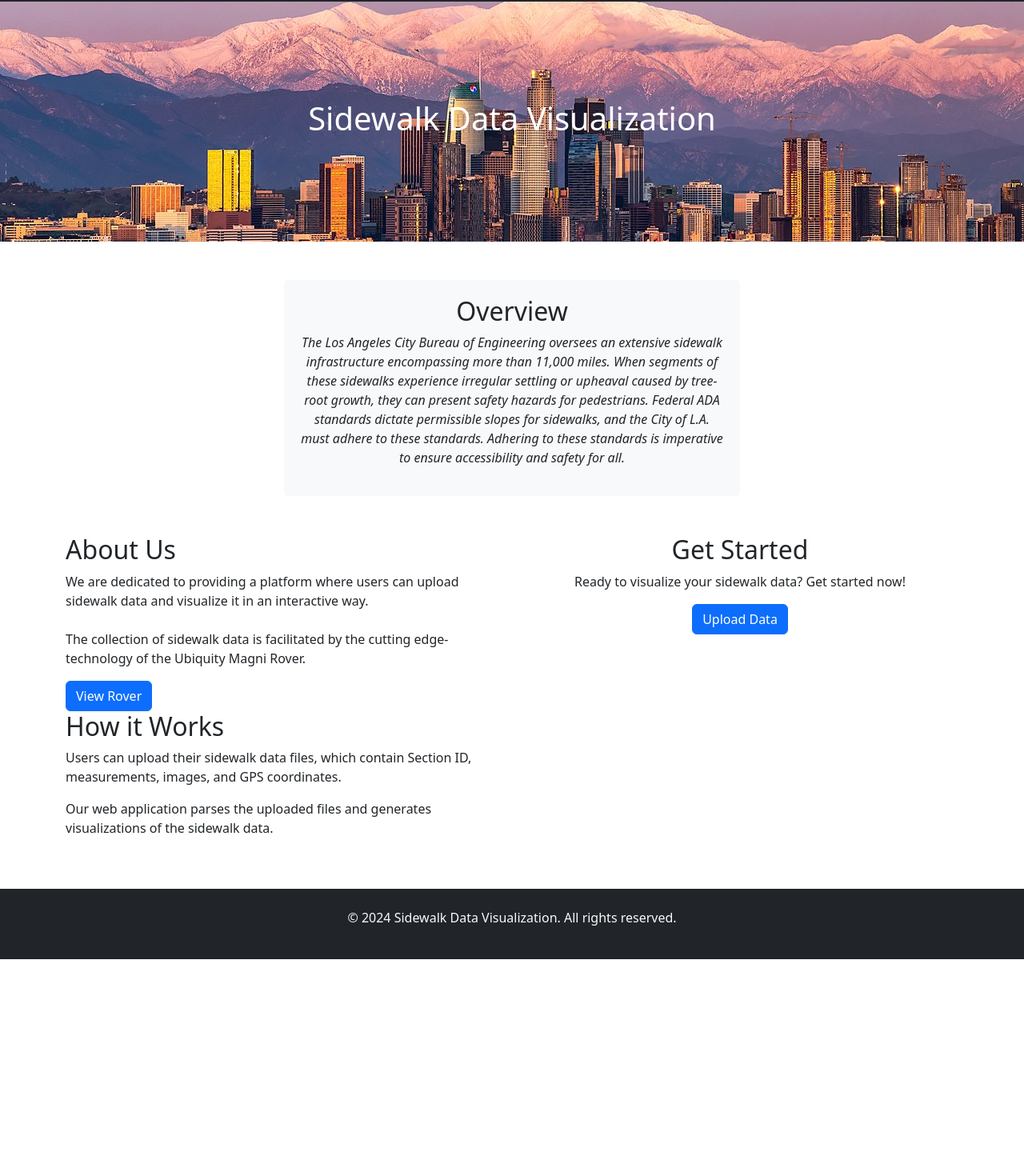
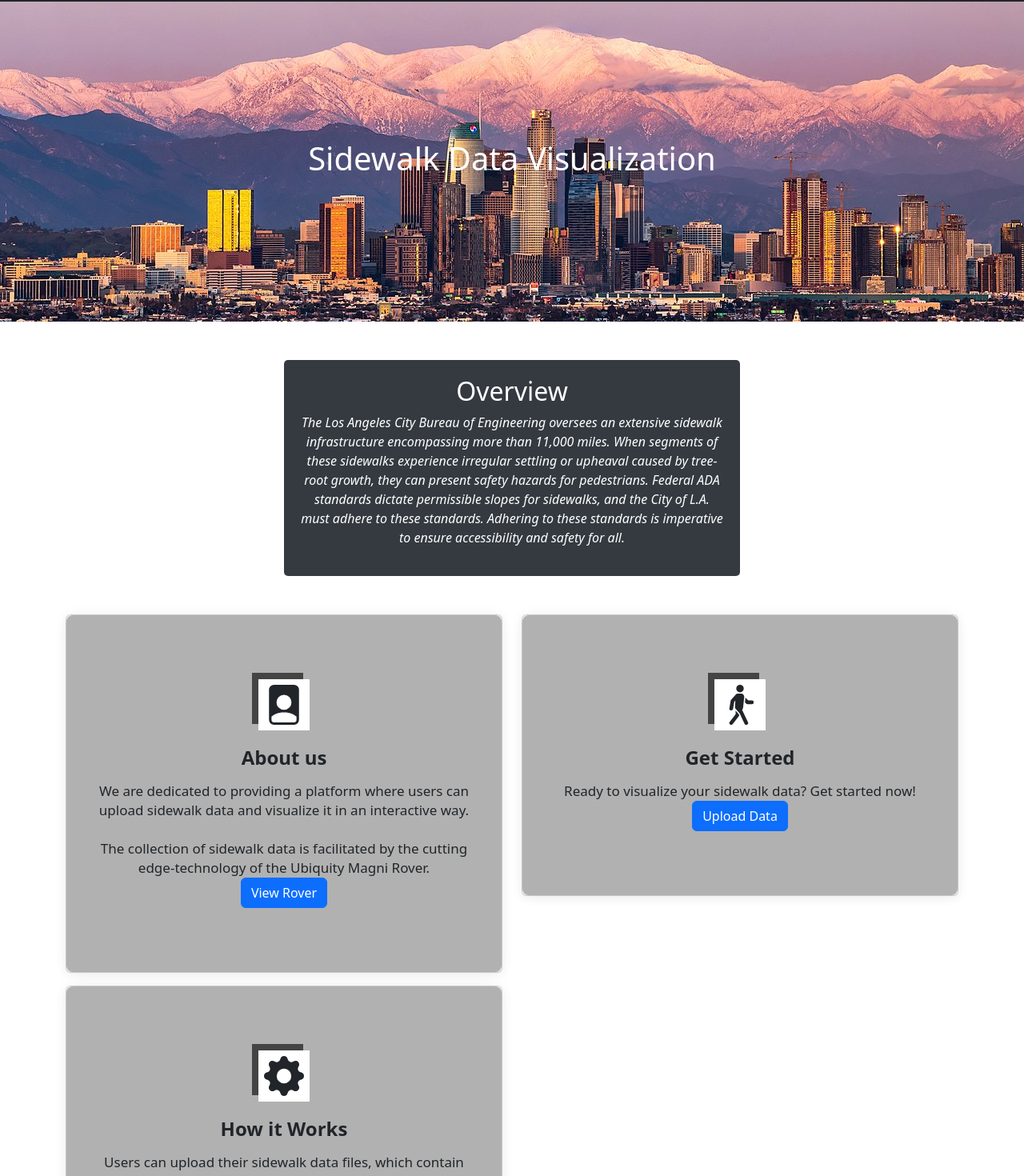
Before and after one commit to LudiJolo/2023-2024-boe-sidewalk-updated, a React (Create React App) app: page / in a window 1280 px wide. Shown: the part 84-1554 px from the top of the page at 80% size. Before the commit the page ends 1283 px from the top, so only its background shows below. Built offline with nearby package versions, Linux system fonts and the light colour scheme.

Commit message:
visual effects and animation

```diff
--- a/package.json
+++ b/package.json
@@ -6,9 +6,12 @@
     "@testing-library/jest-dom": "^5.17.0",
     "@testing-library/react": "^13.4.0",
     "@testing-library/user-event": "^13.5.0",
+    "aos": "^2.3.4",
     "bootstrap": "^5.3.3",
+    "icons": "^1.0.0",
     "react": "^18.2.0",
     "react-bootstrap": "^2.10.1",
+    "react-bootstrap-icons": "^1.11.3",
     "react-dom": "^18.2.0",
     "react-router-dom": "^6.22.1",
     "react-scripts": "5.0.1",
--- a/src/components/home/home.css
+++ b/src/components/home/home.css
@@ -13,3 +13,126 @@
   .modal-body {
     color: #333;
   }
+
+  .flex-container {
+    display: flex;
+    flex-direction: row;
+    align-items: stretch;
+  }
+/***************************************
+************** ICONS *******************
+****************************************/
+.aboutlink {
+  color: #000000;
+}
+
+.abouticon {
+  margin: 0 auto;
+  width: 50px;
+  height: 50px;
+  transition: all 0.3s ease-out 0s;
+  display: flex;
+  align-items: center;
+  justify-content: center;
+  transform-style: preserve-3d;
+}
+.icon-box {
+  text-align: center;
+  padding: 80px 20px;
+  transition: all ease-in-out 0.3s;
+  box-shadow: 0px 2px 15px rgba(0, 0, 0, 0.1);
+
+}
+.about-box{
+  background-color: rgb(177, 177, 177);
+}
+.premium-box{
+  background-color: rgb(32, 107, 95);
+}
+.membrane-box{
+  background-color: rgb(206, 184, 86);
+}
+.build-box{
+  background-color: rgb(135, 82, 146);
+}
+.icon-box .homeicon {
+  margin: 0 auto;
+  width: 64px;
+  height: 64px;
+  background: #ffffff;
+  transition: all 0.3s ease-out 0s;
+  display: flex;
+  align-items: center;
+  justify-content: center;
+  margin-bottom: 20px;
+  transform-style: preserve-3d;
+}
+.icon-box .homeicon i {
+  color: #fff;
+  font-size: 28px;
+}
+.icon-box .homeicon::before {
+  position: absolute;
+  content: "";
+  left: -8px;
+  top: -8px;
+  height: 100%;
+  width: 100%;
+  background: #444444;
+  transition: all 0.3s ease-out 0s;
+  transform: translateZ(-1px);
+}
+.icon-box h4 {
+  font-weight: 700;
+  margin-bottom: 15px;
+  font-size: 24px;
+}
+.icon-box h4 a {
+  color: #191919;
+}
+.icon-box p {
+  line-height: 24px;
+  font-size: 14px;
+  margin-bottom: 0;
+}
+.pricinglink:hover {
+  color: #2e2a2a;
+}
+.icon-box:hover {
+  background: #444444;
+  border-color: #444444;
+  padding: 70px 20px 90px 20px;
+}
+.icon-box:hover .homeicon {
+  background: #343a40;
+  color: #ffffff;
+}
+.icon-box:hover .homeicon i {
+  color: #cc1616;
+}
+.icon-box:hover .homeicon::before {
+  background: #e9e7e7;
+}
+.icon-box:hover h4,
+.icon-box:hover p {
+  color: #fff;
+}
+
+/**************End of Icons****************/
+
+
+
+
+
+@keyframes fadeIn {
+  0% {
+   opacity:  0;
+ }
+  100% {
+   opacity:  1;
+ }
+}
+
+.fade-in {
+ animation: fadeIn  2s ease-in-out forwards;
+}
--- a/src/components/home/home.js
+++ b/src/components/home/home.js
@@ -1,12 +1,19 @@
 import React from "react";
-import { useState } from "react";
-import { Container, Row, Col, Button } from "react-bootstrap";
+import { useState, useEffect } from "react";
+import { Container, Row, Col, Button, Card } from "react-bootstrap";
 import { Link } from "react-router-dom";
+import * as Icons from "react-bootstrap-icons";
 import headerImg from "./img/cityLA2.jpg";
 import RoverModal from "./roverModal";
-import './home.css'
+import "./home.css";
+import AOS from "aos";
+import "aos/dist/aos.css";
 const Home = (props) => {
   const [roverModal, setRoverModal] = useState(false);
+
+  useEffect(() => {
+    AOS.init();
+  }, []);
 
   return (
     <div className="home-page">
@@ -15,30 +22,42 @@ const Home = (props) => {
           backgroundImage: `url(${headerImg})`,
           backgroundSize: "cover",
           backgroundPosition: "center",
-          minHeight: "300px",
+          minHeight: "50vh",
           display: "flex",
           alignItems: "center",
           justifyContent: "center",
           color: "white",
         }}
       >
-        <h1 style={{ textAlign: "center" }}>Sidewalk Data Visualization</h1>
+        <h1
+          style={{ textAlign: "center" }}
+          data-aos="fade-left"
+          data-aos-anchor="#example-anchor"
+          data-aos-offset="500"
+          data-aos-duration="1000"
+        >
+          Sidewalk Data Visualization
+        </h1>
       </header>
       <main className="pb-5">
         <Container>
           {/*Description */}
           <Row className="mt-5">
             <Col
-              Col
               md={{ span: 6, offset: 3 }}
               className="text-center mission-section"
               style={{
-                backgroundColor: "#f8f9fa",
+                color: "#ffffff",
+                backgroundColor: "#343a40",
                 padding: "20px",
                 borderRadius: "5px",
               }}
+              data-aos="fade-right"
+              data-aos-anchor="#example-anchor"
+              data-aos-offset="500"
+              data-aos-duration="1000"
             >
-              <section>
+              <section class="overview">
                 <h2>Overview</h2>
                 <p style={{ fontStyle: "italic" }}>
                   The Los Angeles City Bureau of Engineering oversees an
@@ -56,44 +75,82 @@ const Home = (props) => {
           </Row>
           <Row className="mt-5">
             <Col md={6}>
-              <section>
-                <h2>About Us</h2>
-                <p>
+              <Card
+                className="aboutlink mb-3"
+                style={{ textDecoration: "none", fontSize: "16px" }}
+                data-aos="zoom-in-left"
+                data-aos-duration="1000"
+              >
+                <div class="icon-box rounded-3 about-box">
+                  <div class="homeicon">
+                    <div class="i">
+                      <Icons.FilePersonFill className="abouticon" />
+                    </div>
+                  </div>
+                  <h4>About us</h4>
+                  <p style={{ fontSize: "17px" }}>
                     We are dedicated to providing a platform where users can
                     upload sidewalk data and visualize it in an interactive way.
                     <br />
                     <br />
-                  The collection of sidewalk data is facilitated by the cutting
-                  edge-technology of the Ubiquity Magni Rover.
+                    The collection of sidewalk data is facilitated by the
+                    cutting edge-technology of the Ubiquity Magni Rover.
                   </p>
-                <Button onClick={() => setRoverModal(true)}>View Rover</Button>
-              </section>
-              <section>
-                <h2>How it Works</h2>
-                <p>
+                  <Button onClick={() => setRoverModal(true)}>
+                    View Rover
+                  </Button>
+                </div>
+              </Card>
+              <Card
+                className="aboutlink mb-3"
+                style={{ textDecoration: "none", fontSize: "16px" }}
+                data-aos="zoom-in-left"
+                data-aos-duration="1000"
+              >
+                <div class="icon-box rounded-3 about-box">
+                  <div class="homeicon">
+                    <div class="i">
+                      <Icons.GearFill className="abouticon" />
+                    </div>
+                  </div>
+                  <h4>How it Works</h4>
+                  <p style={{ fontSize: "17px" }}>
                     Users can upload their sidewalk data files, which contain
                     Section ID, measurements, images, and GPS coordinates.
-                </p>
-                <p>
+                    <br />
+                    <br />
                     Our web application parses the uploaded files and generates
                     visualizations of the sidewalk data.
                   </p>
-              </section>
+                </div>
+              </Card>
             </Col>
             <Col md={6}>
-              <section className="text-center">
-                <h2>Get Started</h2>
-                <p>Ready to visualize your sidewalk data? Get started now!</p>
+              <Card
+                className="aboutlink mb-3"
+                style={{ textDecoration: "none", fontSize: "16px" }}
+                data-aos="zoom-in-right"
+                data-aos-duration="1000"
+              >
+                <div class="icon-box rounded-3 about-box">
+                  <div class="homeicon">
+                    <div class="i">
+                      <Icons.PersonWalking className="abouticon" />
+                    </div>
+                  </div>
+                  <h4>Get Started</h4>
+                  <p style={{ fontSize: "17px" }}>
+                    Ready to visualize your sidewalk data? Get started now!
+                  </p>
                   <Link to="/display">
-                  <Button variant="primary" >
-                    Upload Data
-                  </Button>
+                    <Button variant="primary">Upload Data</Button>
                   </Link>
-              </section>
+                </div>
+              </Card>
             </Col>
           </Row>
         </Container>
-        <RoverModal show={roverModal} onHide={() => setRoverModal(false)}/>
+        <RoverModal show={roverModal} onHide={() => setRoverModal(false)} />
       </main>
     </div>
   );
```
Also changed, not shown: 1 other file (tests, documents, lock files or other folders). Lines whose indentation alone changed are shown as unchanged.
